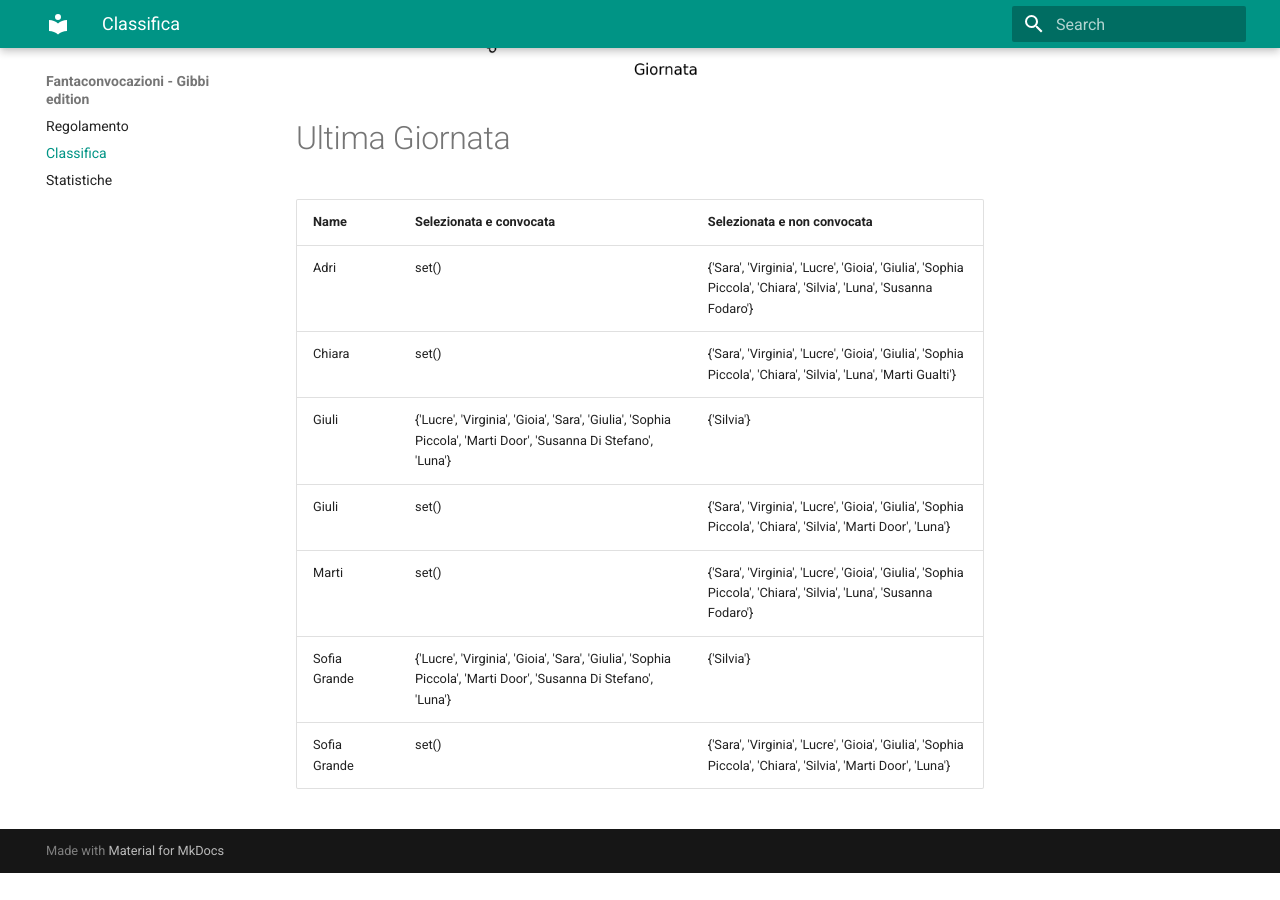
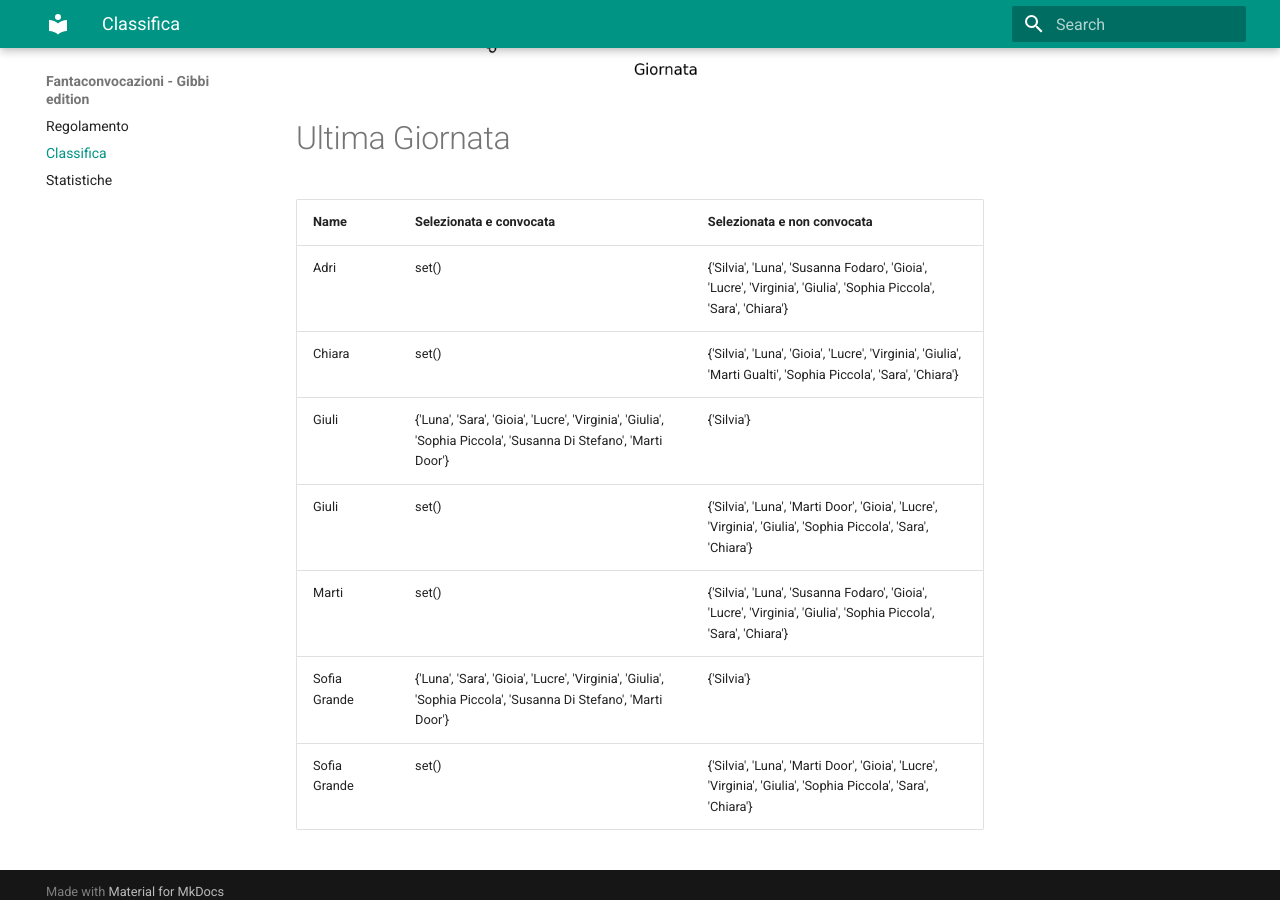
Before and after one commit to martinig94/fantagibbi, an MkDocs documentation site: the page built from docs/Classifica.md, in a window 1280 px wide and 900 px high, scrolled down 1030 px. Built offline with MkDocs 1.6.1 and Material for MkDocs 9.7.7, drawn with Linux system fonts in a browser that asks for light colours; before the commit the page ends 1903 px from its top, so only the background shows below that.

Commit message:
Auto-update from main.py

```diff
--- a/docs/Classifica.md
+++ b/docs/Classifica.md
@@ -18,11 +18,11 @@
 <!-- START_TABLE CORRECT -->
 | Name         | Selezionata e convocata                                                                                        | Selezionata e non convocata                                                                                      |
 |:-------------|:---------------------------------------------------------------------------------------------------------------|:-----------------------------------------------------------------------------------------------------------------|
-| Adri         | set()                                                                                                          | {'Sara', 'Virginia', 'Lucre', 'Gioia', 'Giulia', 'Sophia Piccola', 'Chiara', 'Silvia', 'Luna', 'Susanna Fodaro'} |
-| Chiara       | set()                                                                                                          | {'Sara', 'Virginia', 'Lucre', 'Gioia', 'Giulia', 'Sophia Piccola', 'Chiara', 'Silvia', 'Luna', 'Marti Gualti'}   |
-| Giuli        | {'Lucre', 'Virginia', 'Gioia', 'Sara', 'Giulia', 'Sophia Piccola', 'Marti Door', 'Susanna Di Stefano', 'Luna'} | {'Silvia'}                                                                                                       |
-| Giuli        | set()                                                                                                          | {'Sara', 'Virginia', 'Lucre', 'Gioia', 'Giulia', 'Sophia Piccola', 'Chiara', 'Silvia', 'Marti Door', 'Luna'}     |
-| Marti        | set()                                                                                                          | {'Sara', 'Virginia', 'Lucre', 'Gioia', 'Giulia', 'Sophia Piccola', 'Chiara', 'Silvia', 'Luna', 'Susanna Fodaro'} |
-| Sofia Grande | {'Lucre', 'Virginia', 'Gioia', 'Sara', 'Giulia', 'Sophia Piccola', 'Marti Door', 'Susanna Di Stefano', 'Luna'} | {'Silvia'}                                                                                                       |
-| Sofia Grande | set()                                                                                                          | {'Sara', 'Virginia', 'Lucre', 'Gioia', 'Giulia', 'Sophia Piccola', 'Chiara', 'Silvia', 'Marti Door', 'Luna'}     |
+| Adri         | set()                                                                                                          | {'Silvia', 'Luna', 'Susanna Fodaro', 'Gioia', 'Lucre', 'Virginia', 'Giulia', 'Sophia Piccola', 'Sara', 'Chiara'} |
+| Chiara       | set()                                                                                                          | {'Silvia', 'Luna', 'Gioia', 'Lucre', 'Virginia', 'Giulia', 'Marti Gualti', 'Sophia Piccola', 'Sara', 'Chiara'}   |
+| Giuli        | {'Luna', 'Sara', 'Gioia', 'Lucre', 'Virginia', 'Giulia', 'Sophia Piccola', 'Susanna Di Stefano', 'Marti Door'} | {'Silvia'}                                                                                                       |
+| Giuli        | set()                                                                                                          | {'Silvia', 'Luna', 'Marti Door', 'Gioia', 'Lucre', 'Virginia', 'Giulia', 'Sophia Piccola', 'Sara', 'Chiara'}     |
+| Marti        | set()                                                                                                          | {'Silvia', 'Luna', 'Susanna Fodaro', 'Gioia', 'Lucre', 'Virginia', 'Giulia', 'Sophia Piccola', 'Sara', 'Chiara'} |
+| Sofia Grande | {'Luna', 'Sara', 'Gioia', 'Lucre', 'Virginia', 'Giulia', 'Sophia Piccola', 'Susanna Di Stefano', 'Marti Door'} | {'Silvia'}                                                                                                       |
+| Sofia Grande | set()                                                                                                          | {'Silvia', 'Luna', 'Marti Door', 'Gioia', 'Lucre', 'Virginia', 'Giulia', 'Sophia Piccola', 'Sara', 'Chiara'}     |
 <!-- END_TABLE CORRECT -->
```
